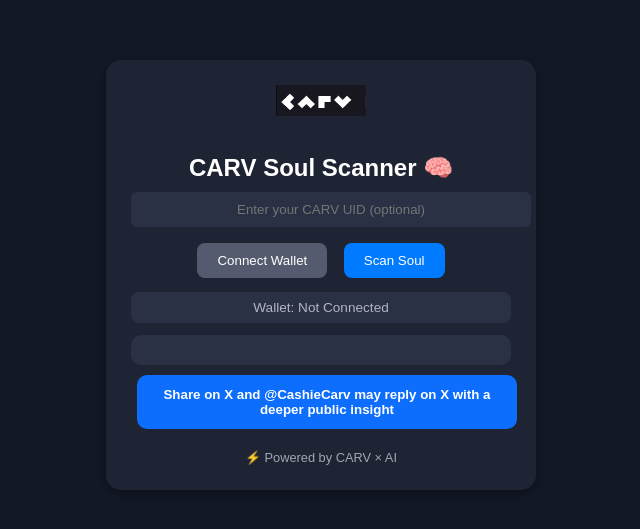
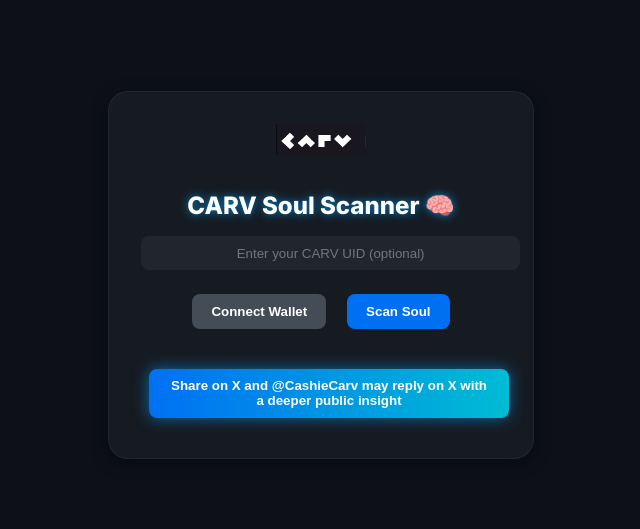
Before and after one commit to SoMoBoK/CARV-SOULS-SCANNER, a website: page index.html in a window 1280 px wide. Shown: the part 125-654 px from the top of the page, without its empty margins (319-959 px from the left). Drawn offline with Linux system fonts and the light colour scheme.

Commit message:
Update index.html

```diff
--- a/index.html
+++ b/index.html
@@ -4,126 +4,127 @@
   <meta charset="UTF-8" />
   <meta name="viewport" content="width=device-width, initial-scale=1.0" />
   <title>CARV Soul Scanner 🧠</title>
+  <link href="https://fonts.googleapis.com/css2?family=Inter:wght@400;600;800&display=swap" rel="stylesheet" />
   <style>
     body {
-        background-color: #121826;
+      font-family: 'Inter', sans-serif;
+      background-color: #0d1117;
       color: #ffffff;
-        font-family: "Poppins", sans-serif;
       display: flex;
-        flex-direction: column;
+      justify-content: center;
       align-items: center;
-        justify-content: center;
       height: 100vh;
       margin: 0;
     }
 
     .container {
-        background-color: #1e2433;
-        border-radius: 15px;
-        padding: 25px;
+      background: #161b22;
+      padding: 2rem;
+      border-radius: 20px;
       text-align: center;
-        box-shadow: 0 4px 10px rgba(0, 0, 0, 0.3);
-        max-width: 380px;
-        width: 90%;
+      width: 360px;
+      box-shadow: 0 4px 15px rgba(0, 0, 0, 0.5);
+      border: 1px solid rgba(255, 255, 255, 0.05);
     }
 
-      #carvLogo {
+    .logo {
       width: 90px;
-        margin-bottom: 15px;
+      margin-bottom: 1rem;
     }
 
-      h2 {
-        margin-bottom: 10px;
+    h1 {
+      font-size: 1.5rem;
+      color: #ffffff;
+      margin-bottom: 1rem;
+      text-shadow: 0 0 8px rgba(0, 162, 255, 0.8);
     }
 
     input {
       width: 100%;
-        padding: 10px;
+      padding: 0.6rem;
+      border-radius: 8px;
       border: none;
-        border-radius: 6px;
-        background: #2a3144;
+      margin-bottom: 1rem;
+      background-color: #21262d;
       color: white;
       text-align: center;
-        margin-bottom: 10px;
     }
 
     button {
-        padding: 10px 20px;
+      padding: 0.6rem 1.2rem;
+      border-radius: 8px;
       border: none;
-        border-radius: 8px;
       cursor: pointer;
-        margin: 6px;
+      color: white;
+      margin: 0.5rem;
+      font-weight: 600;
+      transition: all 0.2s ease-in-out;
     }
 
-      #connectWallet {
-        background-color: #555b6e;
-        color: white;
+    .connect {
+      background-color: #444c56;
     }
 
-      #scanSoul {
-        background-color: #007bff;
-        color: white;
+    .connect:hover {
+      background-color: #586069;
     }
 
-      #shareButton {
-        background-color: #0d6efd;
-        color: white;
-        font-weight: bold;
-        padding: 12px;
-        margin-top: 10px;
-        width: 100%;
-        border-radius: 10px;
+    .scan {
+      background-color: #0070f3;
     }
 
-      #walletDisplay {
-        margin: 8px 0;
-        color: #b0b6c2;
-        word-break: break-all;
-        background-color: #2a3144;
-        padding: 8px;
-        border-radius: 8px;
-        font-size: 0.85rem;
-        overflow-wrap: anywhere;
+    .scan:hover {
+      background-color: #0094ff;
+      box-shadow: 0 0 10px rgba(0, 162, 255, 0.7);
     }
 
-      #soulReport {
-        background-color: #2a3144;
-        border-radius: 10px;
-        padding: 15px;
-        margin-top: 12px;
-        text-align: left;
-        font-size: 0.9rem;
-        word-wrap: break-word;
+    .share {
+      background: linear-gradient(90deg, #0070f3, #00bcd4);
+      width: 100%;
+      margin-top: 1rem;
+      box-shadow: 0 0 15px rgba(0, 162, 255, 0.6);
     }
 
-      footer {
-        font-size: 0.8rem;
-        color: #a0a6b3;
-        margin-top: 15px;
+    .share:hover {
+      transform: scale(1.05);
+      box-shadow: 0 0 25px rgba(0, 162, 255, 0.9);
+    }
+
+    p {
+      color: #e6edf3;
+    }
+
+    .insight {
+      margin-top: 1rem;
+      font-style: italic;
+      color: #aab6c4;
+    }
+
+    .footer {
+      display: none; /* removed footer text */
     }
   </style>
 </head>
 <body>
   <div class="container">
-      <img src="carv-logo.png" id="carvLogo" alt="CARV Logo" />
-      <h2>CARV Soul Scanner 🧠</h2>
+    <img src="carv-logo.png" alt="CARV Logo" class="logo" />
+    <h1>CARV Soul Scanner 🧠</h1>
 
-      <input id="carvUID" placeholder="Enter your CARV UID (optional)" />
+    <input type="text" id="carvUID" placeholder="Enter your CARV UID (optional)" />
+    <br />
+    <button class="connect" id="connectWallet">Connect Wallet</button>
+    <button class="scan" id="scanSoul">Scan Soul</button>
 
-      <div>
-        <button id="connectWallet">Connect Wallet</button>
-        <button id="scanSoul">Scan Soul</button>
+    <p id="walletInfo"></p>
+
+    <div id="soulReport">
+      <p id="soulPoints"></p>
+      <p id="insight" class="insight"></p>
     </div>
 
-      <div id="walletDisplay">Wallet: Not Connected</div>
-
-      <div id="soulReport"></div>
-
-      <button id="shareButton">
+    <button id="shareX" class="share">
       Share on X and @CashieCarv may reply on X with a deeper public insight
     </button>
-
-      <footer>⚡ Powered by CARV × AI</footer>
   </div>
 
   <script src="app.js"></script>
```
Lines whose indentation alone changed are shown as unchanged.
